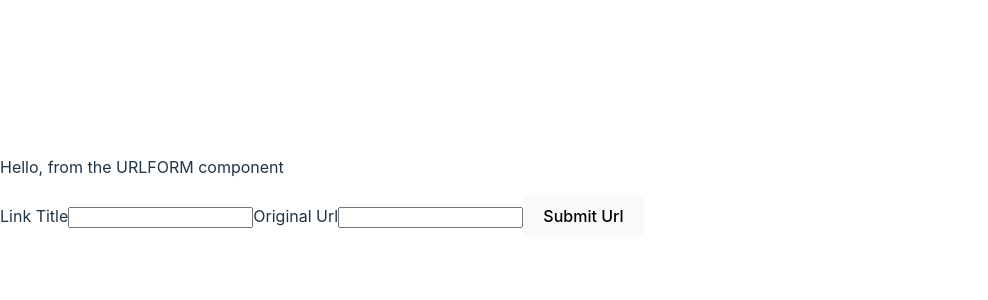
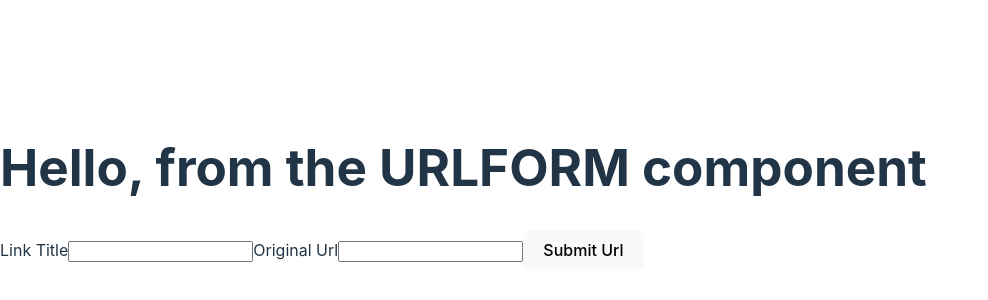
Before and after one commit to simitchell/url_shortener, a React (Vite) app in the folder frontend/url_shortener_frontend/: page /url in a window 1280 px wide. Shown: the part 212-512 px from the top of the page, without its empty margins (0-988 px from the left). Built offline with nearby package versions, Linux system fonts and the light colour scheme.

Commit message:
moved authentication header to local storage

```diff
--- a/frontend/url_shortener_frontend/src/routes/login.jsx
+++ b/frontend/url_shortener_frontend/src/routes/login.jsx
@@ -3,7 +3,7 @@ import LoginForm from "../components/LoginForm";
 export default function Login() {
     return (
      <div>
-        <p>Hello, from the LOGIN component</p>
+        <h1>Hello, from the LOGIN component</h1>
         <LoginForm />
      </div>
     );
--- a/frontend/url_shortener_frontend/src/routes/root.jsx
+++ b/frontend/url_shortener_frontend/src/routes/root.jsx
@@ -11,7 +11,7 @@ export default function Root() {
             const response = await fetch(url, {
                 method: "GET",
                 headers:{
-                    "Authorization": `Bearer eyJhbGciOiJIUzI1NiIsInR5cCI6IkpXVCJ9.eyJ0b2tlbl90eXBlIjoiYWNjZXNzIiwiZXhwIjoxNjk4MjkxMjc5LCJpYXQiOjE2OTgyODk0NzksImp0aSI6ImY2NTFkZmY3NmNiMDRiZjQ4MGVkZWJlODIyNjY5N2NkIiwidXNlcl9pZCI6MX0.30oYPXrJHhz160CzyE1Nl8rJ0FxsMlP_hwxJ5xp3_-Y`
+                    "Authorization": `Bearer ${localStorage.getItem("access_token")}`
             }})
             const json = await response.json();
             console.log("hello", json);
--- a/frontend/url_shortener_frontend/src/routes/url.jsx
+++ b/frontend/url_shortener_frontend/src/routes/url.jsx
@@ -3,7 +3,7 @@ import UrlForm from "../components/UrlForm";
 export default function UrlPage() {
     return (
      <div>
-        <p>Hello, from the URLFORM component</p>
+        <h1>Hello, from the URLFORM component</h1>
         <UrlForm />
      </div>
     );
```
Also changed, not shown: frontend/url_shortener_frontend/src/main.jsx (+0 -16 lines).
